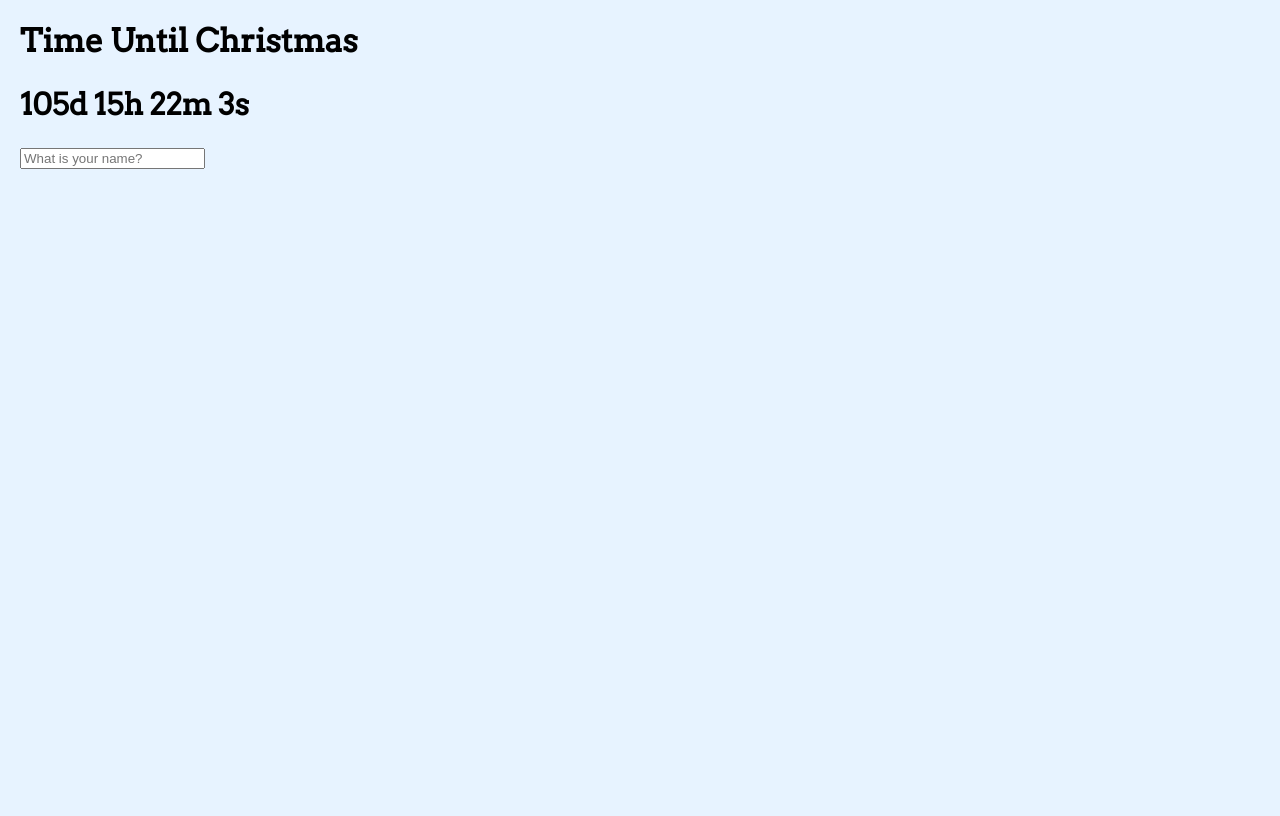
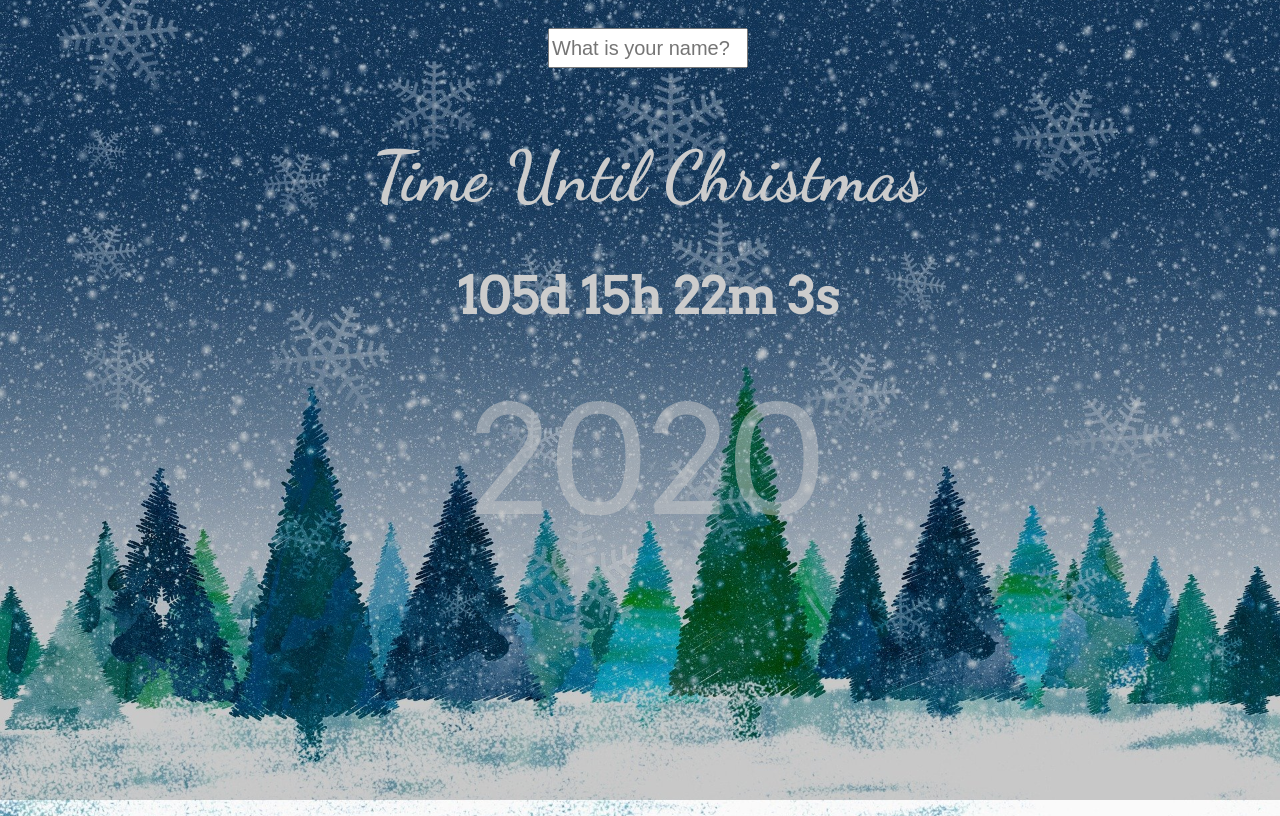
Before and after one commit to JaneJYLim/D_Day, a plain HTML site: page index.html in a window 1280 px wide. Drawn offline with Linux system fonts and the light colour scheme.

Commit message:
d-day_custom

```diff
--- a/clock.js
+++ b/clock.js
@@ -25,11 +25,12 @@ function getTime() {
     let gapMinutes = Math.floor((gap / (1000 * 60)) % 60);
     let gapSeconds = Math.floor((gap / 1000) % 60);
 
-    clockTitle.innerHTML = `${gapDay}d ${gapHours}h ${gapMinutes}m ${gapSeconds}s`;
+    clockTitle.innerHTML =
+        `${gapDay}d ${gapHours}h ${gapMinutes}m ${gapSeconds}s`;
 
 }
 
-function init(){
+function init() {
     getTime();
     setInterval(getTime, 1000);
 }
--- a/greeting.js
+++ b/greeting.js
@@ -1,8 +1,6 @@
 const form = document.querySelector(".js-form"),
     input = document.querySelector("input"),
     greeting = document.querySelector(".js-greetings");
-    //querySelector : 해당하는 것 중 첫번째만 가져옴.
-    //querySelectorAll : 해당하는 것들을 다 가져옴.
 
 const USER_LS = "currentUser",
     SHOWING_CN = "showing";
@@ -31,7 +29,7 @@ function paintGreeting(text) {
 
 function loadName() {
     const currentUser = localStorage.getItem(USER_LS);
-    if(currentUser === null) {
+    if (currentUser === null) {
         askForName();
     } else {
         paintGreeting(currentUser);
--- a/index.css
+++ b/index.css
@@ -1,12 +1,36 @@
 @import url('https://fonts.googleapis.com/css2?family=Arvo&display=swap');
+@import url('https://fonts.googleapis.com/css2?family=Dancing+Script:wght@700&display=swap');
+* {
+    box-sizing: border-box;
+}
 
 body {
-    margin: 20px 0 0 20px;
+    width: 100%;
+    height: 100vh;
+    color: #fff;
     font-family: 'Arvo', serif;
-    background-color: rgb(231, 243, 255);
+    text-align: center;
+    background-image: url("christmas.jpg");
+    background-size: cover;
+    background-position: center center;
 }
 
-.form, .greetings {
+body::after {
+    content: '';
+    position: absolute;
+    top: 0;
+    left: 0;
+    width: 100%;
+    height: 100%;
+    background-color: rgba(0, 0, 0, 0.2);
+}
+
+body * {
+    z-index: 2;
+}
+
+.form,
+.greetings {
     display: none;
 }
 
@@ -14,6 +38,29 @@ body {
     display: block;
 }
 
-h2 {
+input {
+    width: 200px;
+    height: 40px;
+    font-size: 20px;
+    margin: 20px auto;
+    position: relative;
+    z-index: 10;
+}
+
+h3 {
     font-size: 30px;
 }
+
+h1 {
+    font-size: 70px;
+    font-family: 'Dancing Script', cursive;
+}
+
+h2 {
+    font-size: 50px;
+}
+
+#year {
+    font-size: 150px;
+    opacity: 0.5;
+}
--- a/index.html
+++ b/index.html
@@ -1,21 +1,27 @@
 <!DOCTYPE html>
 <html lang="en">
+
 <head>
     <meta charset="UTF-8">
     <meta name="viewport" content="width=device-width, initial-scale=1.0">
     <title>Document</title>
     <link rel="stylesheet" href="index.css">
 </head>
+
 <body>
+    <form class="js-form form">
+        <input type="text" placeholder="What is your name?">
+    </form>
+    <h3 class="js-greetings greetings"></h3>
     <h1>Time Until Christmas</h1>
     <div class="js-clock">
         <h2>00:00</h2>
     </div>
-    <form class="js-form form">
-        <input type="text" placeholder="What is your name?">
-    </form>
-    <h4 class="js-greetings greetings"></h4>
+
+    <div id="year" class="year">2020</div>
+
+    <script src="greeting.js"></script>
     <script src="clock.js"></script>
-    <script src="greeting.js"></script>
 </body>
+
 </html>
```
Also changed, not shown: christmas.jpg (added).
